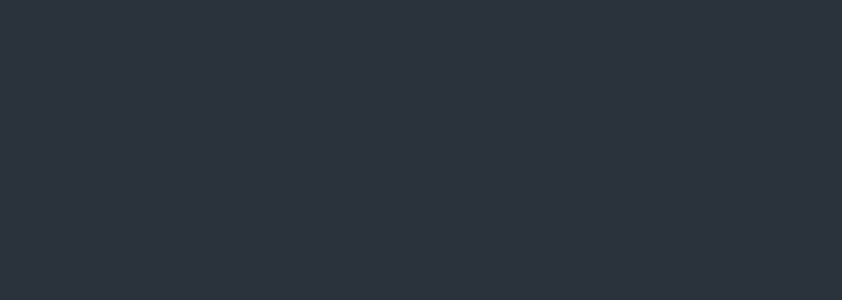
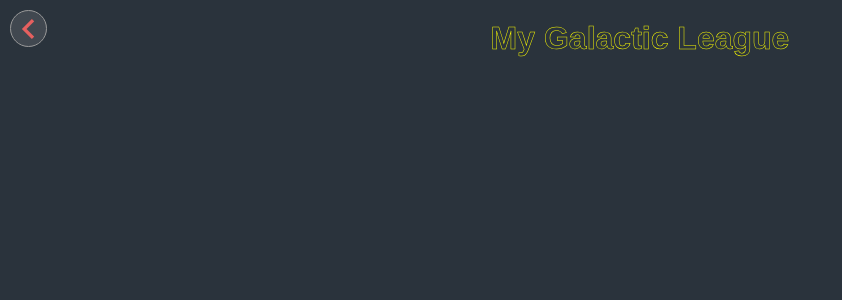
Before and after one commit to duducarmona/swgl, a React (Create React App) app: page /league in a window 1280 px wide. Shown: the top 300 px of the page, without its empty margins (0-842 px from the left). Built offline with nearby package versions, Linux system fonts and the light colour scheme.

Commit message:
Add view My Galactic League and functionality to add characters to My Galactic League

```diff
--- a/src/App.css
+++ b/src/App.css
@@ -32,3 +32,23 @@ h1 {
   -webkit-text-stroke: 0.5px yellow;
   color: transparent;
 }
+
+a {
+  text-decoration: none;
+}
+
+.arrow-button {
+  background-color: #414850;
+  border: 1px solid #999999;
+  border-radius: 50%;
+  width: 35px;
+  height: 35px;
+  font-size: 40px;
+  display: flex;
+  justify-content: center;
+  align-items: center;
+}
+
+i {
+  color: #E6605F;
+}
--- a/src/App.js
+++ b/src/App.js
@@ -1,12 +1,14 @@
 import './App.css';
 import React from 'react';
 import Characters from './components/Characters';
+import MyGalacticLeague from './components/MyGalacticLeague';
 import { Route } from 'react-router-dom';
 
 function App() {
 	return (
 		<div className="App">
 			<Route exact path={'/'} component={Characters} />
+			<Route exact path={'/league'} component={MyGalacticLeague} />
 		</div>
 	);
 }
--- a/src/components/CharacterDetail.css
+++ b/src/components/CharacterDetail.css
@@ -19,3 +19,21 @@
 .starships-list {
   margin-left: 32px;
 }
+
+.add-button-container {
+  position: relative;
+}
+
+.add-remove-button {
+  border: 1px solid #999999;
+  border-radius: 50%;
+  width: 35px;
+  height: 35px;
+  display: flex;
+  justify-content: center;
+  align-items: center;
+  color: #66D201;
+  position: absolute;
+  right: 0;
+  top: 0;
+}
--- a/src/components/CharacterDetail.js
+++ b/src/components/CharacterDetail.js
@@ -8,10 +8,11 @@ class CharacterDetail extends PureComponent {
 		speciesNames: [],
 		planet: '',
 		starshipsNames: [],
+		isMine: false
 	};
 
 	componentDidMount = async () => {
-		const { species, homeworld, starships } = this.props.character;
+		const { species, homeworld, starships, url } = this.props.character;
 		let speciesNamesAux = [];
 		let planetNameAux = '';
 		let starshipsNamesAux = [];
@@ -25,29 +26,65 @@ class CharacterDetail extends PureComponent {
 
 		// Get the planet name.
 		await axios.get(homeworld).then(response => {
-			planetNameAux = response.data.name
+			planetNameAux = response.data.name;
 		});
 
 		// Get the starships names.
 		for (const starshipURL of starships) {
 			await axios.get(starshipURL).then(response => {
-					starshipsNamesAux = starshipsNamesAux.concat(response.data.name);
+				starshipsNamesAux = starshipsNamesAux.concat(response.data.name);
 			});
 		}
 
 		this.setState({
 			speciesNames: speciesNamesAux,
 			planet: planetNameAux,
-			starshipsNames: starshipsNamesAux
+			starshipsNames: starshipsNamesAux,
+			isMine: this.characterIsMine(url)
 		});
 	};
 
+	addCharacterToLeague = (characterURL) => {
+		let myCharacters = JSON.parse(localStorage.getItem('myCharacters'));
+
+		if (!myCharacters) {
+			myCharacters = [];
+		}
+
+		myCharacters.push(characterURL);
+
+		localStorage.setItem('myCharacters', JSON.stringify(myCharacters));
+
+		this.setState({
+			isMine: true
+		});
+	}
+
+	characterIsMine = (characterURL) => {
+		// Function to check if the character is already in My Galactic League.
+		const myCharacters = JSON.parse(localStorage.getItem('myCharacters'));
+		let res = false;
+
+		if (myCharacters) {
+			res = myCharacters.includes(characterURL);
+		}
+
+		return res;
+	}
+
 	render() {
 		const { character } = this.props;
-		const { speciesNames, planet, starshipsNames } = this.state;
+		const { speciesNames, planet, starshipsNames, isMine } = this.state;
 
 		return (
 			<div className="CharacterDetail">
+				{!isMine &&
+					<div className="add-button-container">
+						<i className="material-icons add-remove-button" onClick={() => {this.addCharacterToLeague(character.url)}}>
+							person_add_alt_1
+						</i>
+					</div>
+				}
 				<h2>{character.name}</h2>
 				<div className="characteristics-container">
 					<ul className="list-no-decoration">
--- a/src/components/Characters.css
+++ b/src/components/Characters.css
@@ -31,4 +31,11 @@
   border-top-left-radius: 0;
   height: 30px;
   padding: 1px;
+  color: #E6605F;
 }
+
+.arrow-button-container-right {
+  position: absolute;
+  right: 10px;
+  top: 10px;
+}
--- a/src/components/Characters.js
+++ b/src/components/Characters.js
@@ -3,6 +3,7 @@ import axios from 'axios';
 import CharacterDetail from './CharacterDetail';
 import './Characters.css';
 import Header from './Header';
+import { Link } from 'react-router-dom';
 
 class Characters extends PureComponent {
 	state = {
@@ -90,7 +91,10 @@ class Characters extends PureComponent {
 
 		return (
 			<div>
-				<h1>Star Wars Galactic League</h1>
+				<div className='arrow-button-container-right'>
+					<Link to={`/league`}><i className="material-icons arrow-button">keyboard_arrow_right</i></Link>
+				</div>
+				<h1>Star Wars Characters</h1>
 				<div className="search-filter-container">
 					<div className="searcher-container">
 						<input
--- /dev/null
+++ b/src/components/MyGalacticLeague.css
@@ -0,0 +1,5 @@
+.arrow-button-container-left {
+  position: absolute;
+  left: 10px;
+  top: 10px;
+}
--- /dev/null
+++ b/src/components/MyGalacticLeague.js
@@ -0,0 +1,20 @@
+import React, { PureComponent } from 'react';
+import { Link } from "react-router-dom";
+import './MyGalacticLeague.css';
+
+class MyGalacticLeague extends PureComponent {
+	render() {
+		return (
+			<div>
+				<div className="arrow-button-container-left">
+					<Link to={`/`}>
+						<i className="material-icons arrow-button">keyboard_arrow_left</i>
+					</Link>
+				</div>
+				<h1>My Galactic League</h1>
+			</div>
+		);
+	}
+}
+
+export default MyGalacticLeague;
```
